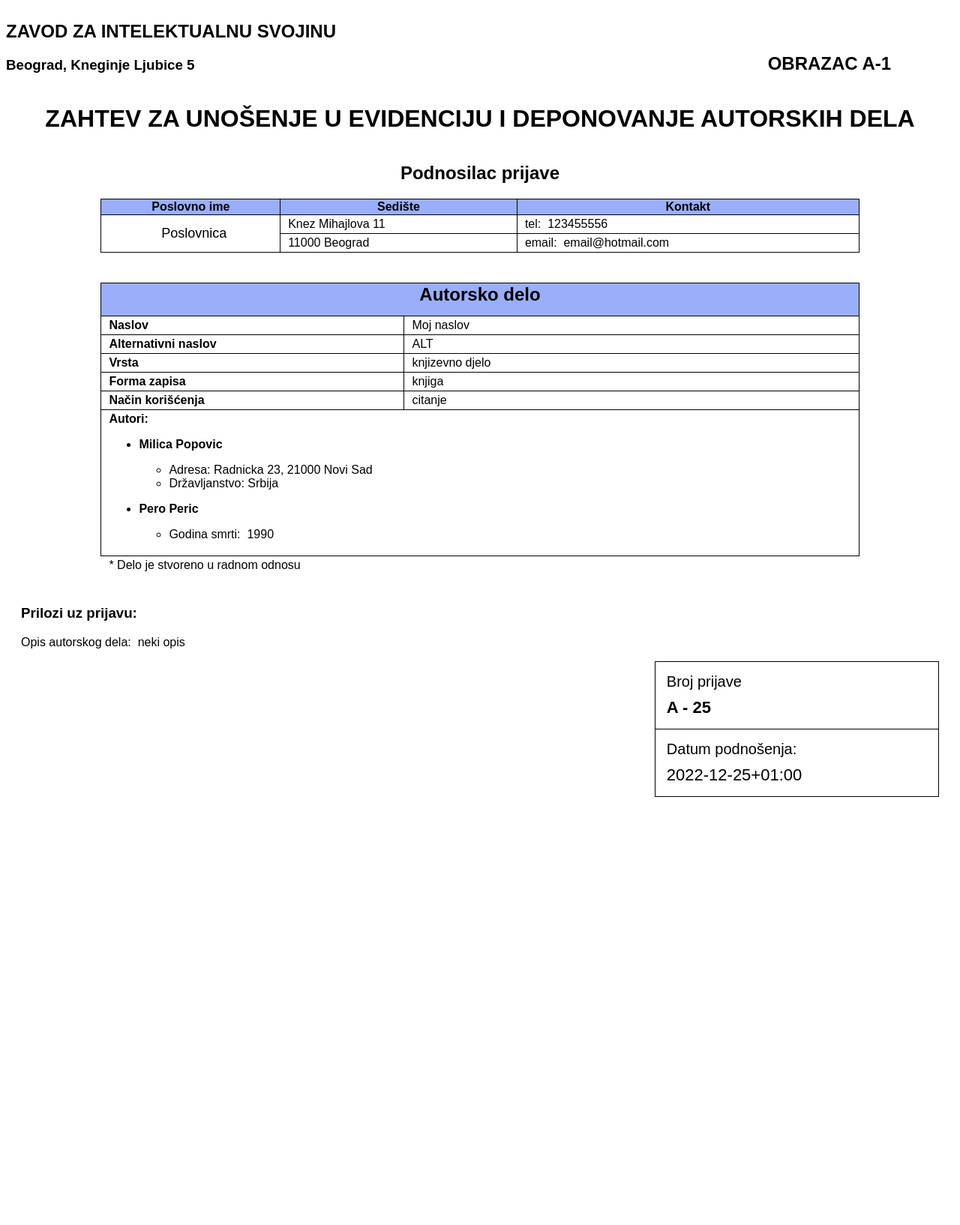
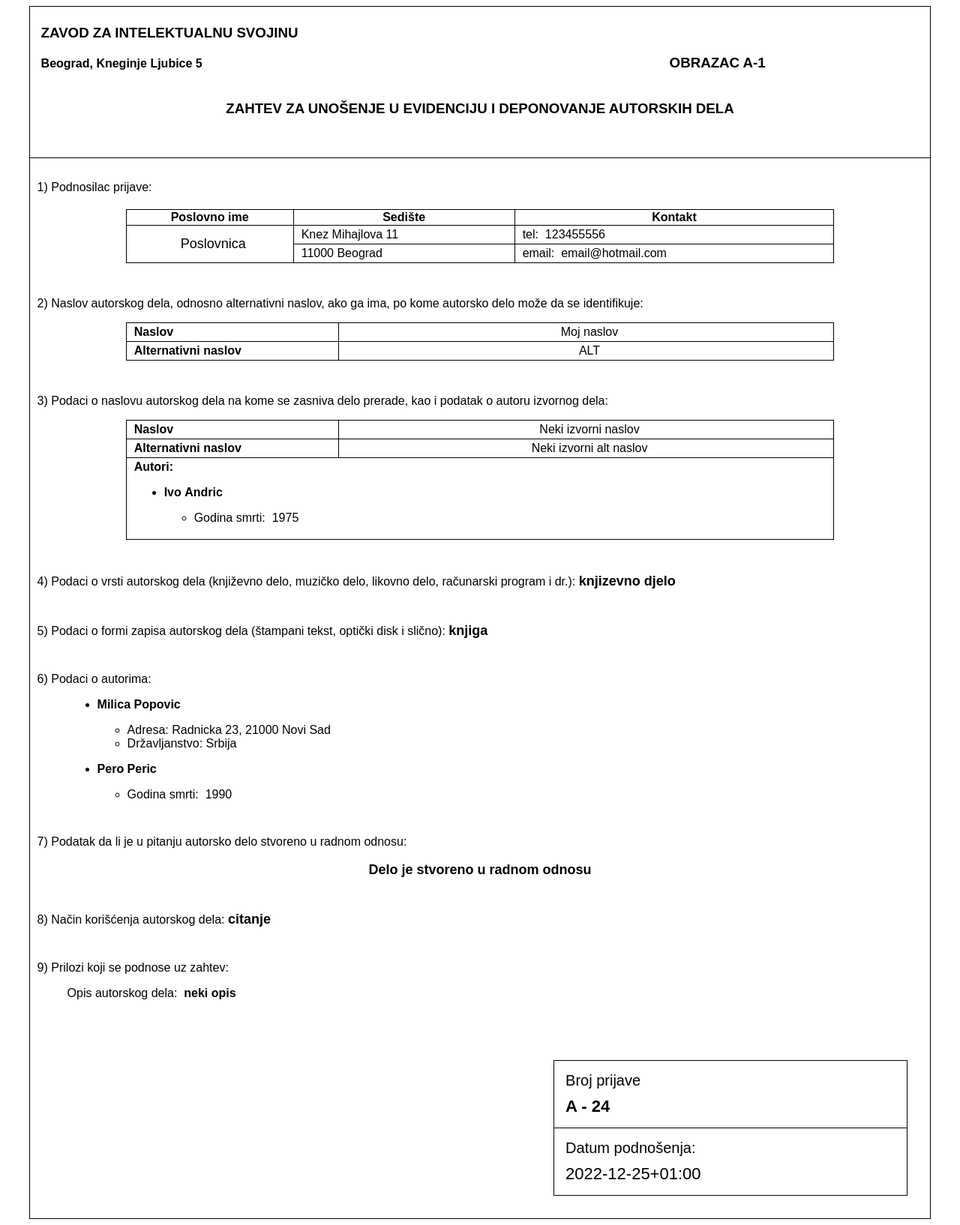
Before and after one commit to elenore55/xml-project, a Spring app: template autorsko_pravo/src/main/resources/templates/a1.html in a window 1280 px wide. Shown: the whole page at 75% size. Before the commit the page ends 1071 px from the top, so only its background shows below. Run offline with Thymeleaf, Linux system fonts and the light colour scheme; the template is opened without the code that fills it, so the values that code supplies are empty.

Commit message:
Changed HTML for A1

```diff
--- a/autorsko_pravo/src/main/resources/templates/a1.html
+++ b/autorsko_pravo/src/main/resources/templates/a1.html
@@ -10,8 +10,14 @@
                     margin-right: auto;
                     width: 80%;
                     }
-                    .shifted {
-                        margin-top: 40px;
+                    .shifted-top-l {
+                    margin-top: 45px;
+                    }
+                    .shifted-top-sm {
+                    margin-top: 20px;
+                    }
+                    .shifted-left {
+                    margin-left: 0;
                     }
                     td {
                     padding-left: 10px;
@@ -34,24 +40,31 @@
                     font-style: italic;
                     background-color: #cbd4f2;
                     }
-                    thead {
-                        background-color: #9baefa;
+                    .centered {
+                    text-align: center
                     }
                 </style>
   </head>
   <body>
-    <div style="width: 100%">
-      <div style="display: inline-block; width: 80%">
-        <h2>ZAVOD ZA INTELEKTUALNU SVOJINU</h2>
-        <h3>Beograd, Kneginje Ljubice 5</h3>
+    <div style="width: 95%; border: 1px solid black; margin: auto">
+      <div style="border-bottom: 1px solid black; padding: 5px">
+        <div style="width: 100%; margin-left: 10px">
+          <div style="display: inline-block; width: 70%">
+            <h3>ZAVOD ZA INTELEKTUALNU SVOJINU</h3>
+            <h4>Beograd, Kneginje Ljubice 5</h4>
           </div>
           <div style="display: inline-block; text-align: right;">
-        <h2>OBRAZAC A-1</h2>
+            <h3>OBRAZAC A-1</h3>
           </div>
         </div>
-    <h1 style="text-align: center;">ZAHTEV ZA UNOŠENJE U EVIDENCIJU I DEPONOVANJE AUTORSKIH DELA</h1>
-    <h2 style="text-align: center" class="shifted">Podnosilac prijave</h2>
-    <table>
+        <h3 style="text-align: center; padding-bottom: 30px">ZAHTEV ZA UNOŠENJE U EVIDENCIJU I
+                            DEPONOVANJE AUTORSKIH DELA
+                        </h3>
+      </div>
+      <div style="padding: 10px">
+        <div class="shifted-top-sm">
+          <p class="shifted-left">1) Podnosilac prijave:</p>
+          <table class="shifted-top-sm">
             <thead>
               <th>Poslovno ime</th>
               <th>Sedište</th>
@@ -69,41 +82,45 @@
               </tr>
             </tbody>
           </table>
-    <table class="shifted">
-      <thead>
-        <th colspan="2">
-          <h2 style="margin-bottom: -5px">Autorsko delo</h2>  </th>
-      </thead>
+        </div>
+        <div class="shifted-top-l">
+          <p class="shifted-left">2) Naslov autorskog dela, odnosno alternativni naslov, ako
+                                ga ima, po kome autorsko delo može da se identifikuje:
+                            </p>
+          <table>
             <tbody>
               <tr>
-          <td style="width: 40%">
+                <td style="width:30%">
                   <strong>Naslov</strong>
                 </td>
-          <td>Moj naslov</td>
+                <td class="centered">Moj naslov</td>
+              </tr>
+              <tr>
+                <td style="width:30%">
+                  <strong>Alternativni naslov</strong>
+                </td>
+                <td class="centered">ALT</td>
+              </tr>
+            </tbody>
+          </table>
+        </div>
+        <div class="shifted-top-l">
+          <p class="shifted-left">3) Podaci o naslovu autorskog
+                                    dela na kome se zasniva delo prerade, kao i podatak o autoru izvornog dela:
+                                </p>
+          <table style="margin-top: 10px">
+            <tbody>
+              <tr>
+                <td style="width: 30%">
+                  <strong>Naslov</strong>
+                </td>
+                <td class="centered">Neki izvorni naslov</td>
               </tr>
               <tr>
                 <td>
                   <strong>Alternativni naslov</strong>
                 </td>
-          <td>ALT</td>
-        </tr>
-        <tr>
-          <td>
-            <strong>Vrsta</strong>
-          </td>
-          <td>knjizevno djelo</td>
-        </tr>
-        <tr>
-          <td>
-            <strong>Forma zapisa</strong>
-          </td>
-          <td>knjiga</td>
-        </tr>
-        <tr>
-          <td>
-            <strong>Način korišćenja</strong>
-          </td>
-          <td>citanje</td>
+                <td class="centered">Neki izvorni alt naslov</td>
               </tr>
               <tr>
                 <td colspan="2">
@@ -111,6 +128,41 @@
                     <strong>Autori:</strong>
                   </p>
                   <ul>
+                    <li>
+                      <p>
+                        <strong>Ivo Andric</strong>
+                      </p>
+                      <ul>
+                        <li>Godina smrti:  1975</li>
+                      </ul>
+                    </li>
+                  </ul>
+                </td>
+              </tr>
+            </tbody>
+          </table>
+        </div>
+        <div class="shifted-top-l">
+          <p class="shifted-left">4) Podaci o vrsti autorskog dela
+                                (književno
+                                delo, muzičko delo, likovno delo, računarski program i dr.):
+                                <span style="font-size: 18px">
+              <strong>knjizevno djelo</strong>
+            </span>
+          </p>
+        </div>
+        <div class="shifted-top-l">
+          <p class="shifted-left">5) Podaci o formi zapisa autorskog
+                                dela
+                                (štampani tekst, optički disk i slično):
+                                <span style="font-size: 18px">
+              <strong>knjiga</strong>
+            </span>
+          </p>
+        </div>
+        <p class="shifted-left shifted-top-l">6) Podaci o autorima:
+                            </p>
+        <ul style="margin-left: 40px">
           <li>
             <p>
               <strong>Milica Popovic</strong>
@@ -133,33 +185,53 @@
             </ul>
           </li>
         </ul>
-          </td>
-        </tr>
-        <tr style="border: 1px solid white">
-          <td style="border: 1px solid white" colspan="2">* Delo je stvoreno u radnom odnosu</td>
-        </tr>
-      </tbody>
-    </table>
-    <div style="margin-left: 20px; margin-top: 40px;">
-      <h3>Prilozi uz prijavu:</h3>
-      <p>Opis autorskog dela:  neki opis</p>
+        <div class="shifted-top-l">
+          <p class="shifted-left">7) Podatak da li je u pitanju autorsko
+                                delo stvoreno u radnom odnosu:
+                            </p>
+          <p style="font-size: 18px" class="centered">
+            <strong>
+                                        Delo je stvoreno u radnom odnosu
+                                    </strong>
+          </p>
         </div>
-    <table style="margin-left: auto; margin-right: 20px; width: 30%;">
+        <div class="shifted-top-l">
+          <p class="shifted-left">8) Način korišćenja autorskog dela:
+                                <span style="font-size: 18px">
+              <strong>citanje</strong>
+            </span>
+          </p>
+        </div>
+        <div class="shifted-top-l">
+          <p class="shifted-left">9) Prilozi koji se podnose uz zahtev:
+                            </p>
+          <p style="margin-left: 40px">
+                                        Opis autorskog dela:  <strong>neki opis</strong>
+          </p>
+        </div>
+        <table style="margin: 80px 20px 20px auto; width: 40%;">
           <tbody>
             <tr>
-          <td style="font-size: 20px; padding: 15px 0 5px 15px; border-bottom: white">Broj prijave</td>
+              <td style="font-size: 20px; padding: 15px 0 5px 15px; border-bottom: white">Broj
+                                        prijave
+                                    </td>
             </tr>
             <tr>
               <td style="font-size: 22px; font-weight: bold; padding: 5px 0 15px 15px; border-top: white">
-                                A - 25</td>
+                                        A -
+                                        24</td>
             </tr>
             <tr>
-          <td style="font-size: 20px; padding: 15px 0 5px 15px; border-bottom: white">Datum podnošenja:</td>
+              <td style="font-size: 20px; padding: 15px 0 5px 15px; border-bottom: white">Datum
+                                        podnošenja:
+                                    </td>
             </tr>
             <tr>
               <td style="font-size: 22px; padding: 5px 0 15px 15px; border-top: white">2022-12-25+01:00</td>
             </tr>
           </tbody>
         </table>
+      </div>
+    </div>
   </body>
 </html>
```
Also changed, not shown: 3 other files. Lines whose indentation alone changed are shown as unchanged.
